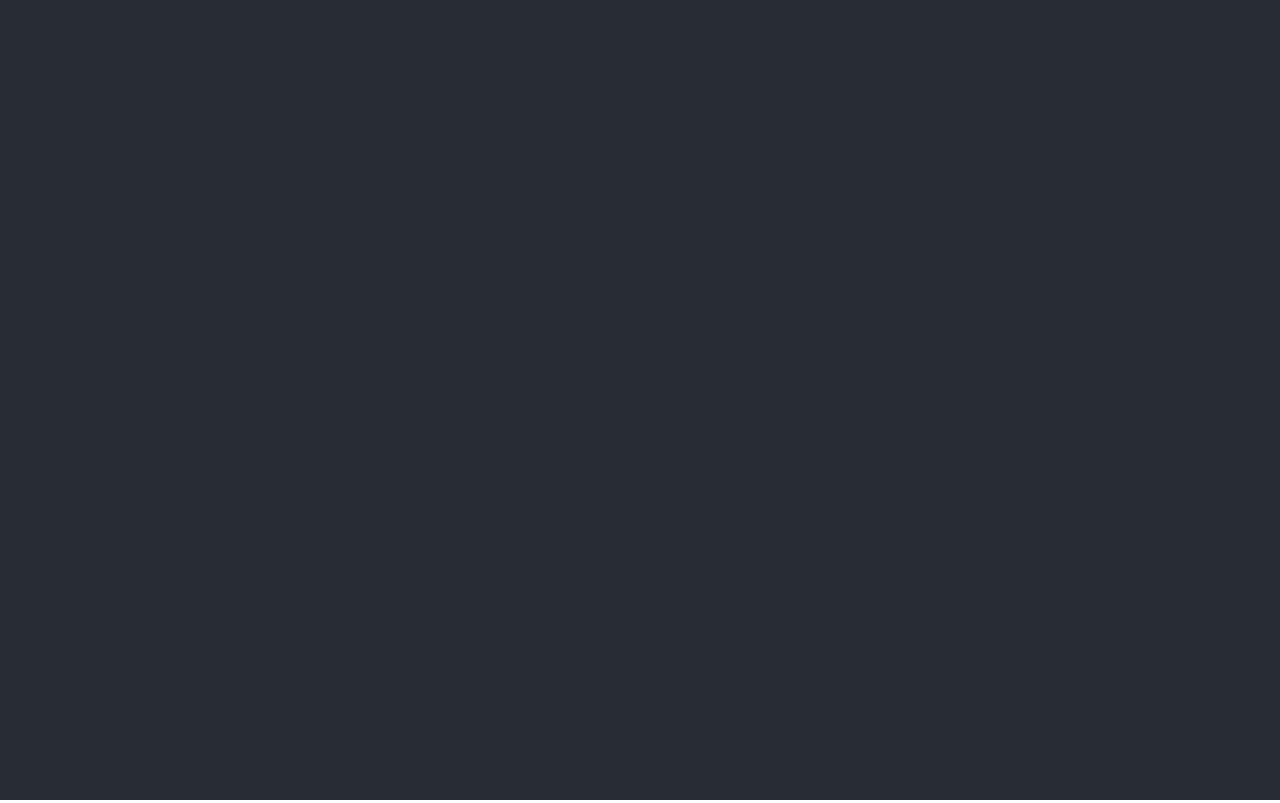
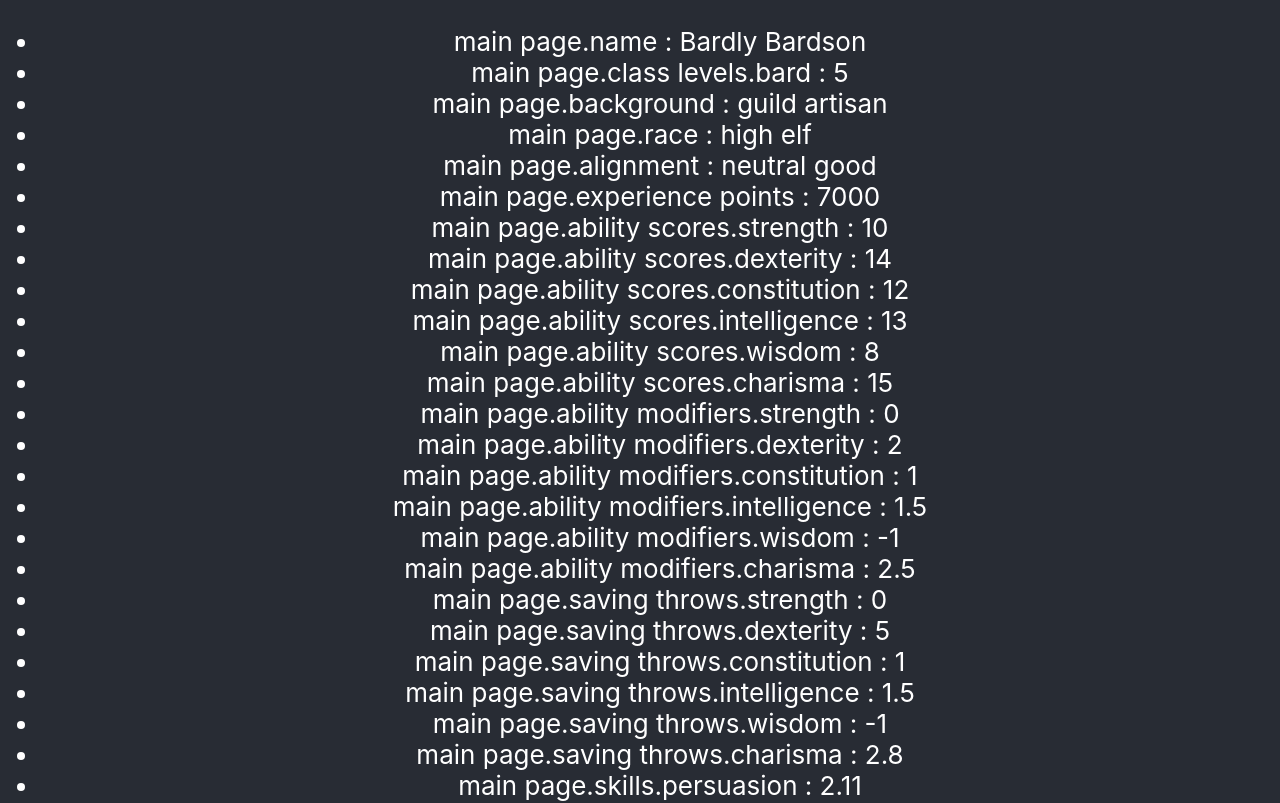
Before and after one commit to WrittenWoods/cobble, a React (Create React App) app: page / in a window 1280 px wide. Shown: the top 803 px of the page. Built offline with nearby package versions, Linux system fonts and the light colour scheme.

Commit message:
Basic setup for Sheet, Page and Block components

```diff
--- a/src/App.tsx
+++ b/src/App.tsx
@@ -1,18 +1,19 @@
-import React from 'react';
+import React, { useState } from 'react';
 import logo from './logo.svg';
 import './App.css';
 import { starterSheetData } from "./starterSheetData";
 import { oneDimensionalSheet } from "./helpers/oneDimensionalSheet";
-import { getOneDContent } from "./helpers/getOneDContent";
-import { parseContent } from "./helpers/parseContent";
 import { NestedBlock, SearchBlock } from "./helpers/interfaces";
-import { evaluate } from "mathjs";
+import Sheet from "./Sheet";
 
 function App() {
+
   return (
     <div className="App">
       <header className="App-header">
-
+        <Sheet
+          sheetData={oneDimensionalSheet(starterSheetData)}
+        />
       </header>
     </div>
   );
--- a/src/Block.tsx
+++ b/src/Block.tsx
@@ -1,5 +1,9 @@
 import React, { useState } from 'react';
+import { getOneDContent } from "./helpers/getOneDContent";
+import { parseContent } from "./helpers/parseContent";
 
 export default function Block (props) {
-  return <li>{}</li>
+  return (
+    <li>{props.titlePath.join(".") + " : " + parseContent(props.content, props.sheetData)}</li>
+  )
 }
--- a/src/Page.tsx
+++ b/src/Page.tsx
@@ -1,6 +1,16 @@
 import React from 'react';
-import Page from "./Page";
+import Block from "./Block";
 
 export default function Page(props) {
-  return <li>{props.pageNumber.title}</li>
+  return (
+    <ul>
+      {props.sheetData.map(x =>
+        <Block
+          sheetData={props.sheetData}
+          content={x.content}
+          titlePath={x.titlePath}
+        />
+      )}
+    </ul>
+  )
 }
--- a/src/Sheet.tsx
+++ b/src/Sheet.tsx
@@ -2,10 +2,9 @@ import React from 'react';
 import Page from "./Page";
 
 export default function Sheet(props) {
-  const [page, setPage] = useState(1)
   return (
-    <ul>
-      {props.sheetData.map(x => <Page pageNumber={props.starterSheetData[0]} />)}
-    </ul>
+    <Page
+      sheetData={props.sheetData}
+    />
   );
 }
--- a/src/helpers/parseBracket.ts
+++ b/src/helpers/parseBracket.ts
@@ -36,7 +36,6 @@ export const parseBracket = function returnBracketedStringWithNewInterpolatedVal
 
   let mathArray = [...result.matchAll(/(\d|\+|\-|\*|\/|\(|\)| )+/g)]
                   .map(a => a[0])
-                  console.log(mathArray)
   let calculatedArray = mathArray.map(x => /[\S]+/.test(x) ? evaluate(x) : x)
   for (let i = 0; i < mathArray.length; i++) {
     result = result.replace(mathArray[i], calculatedArray[i].toString())
```
